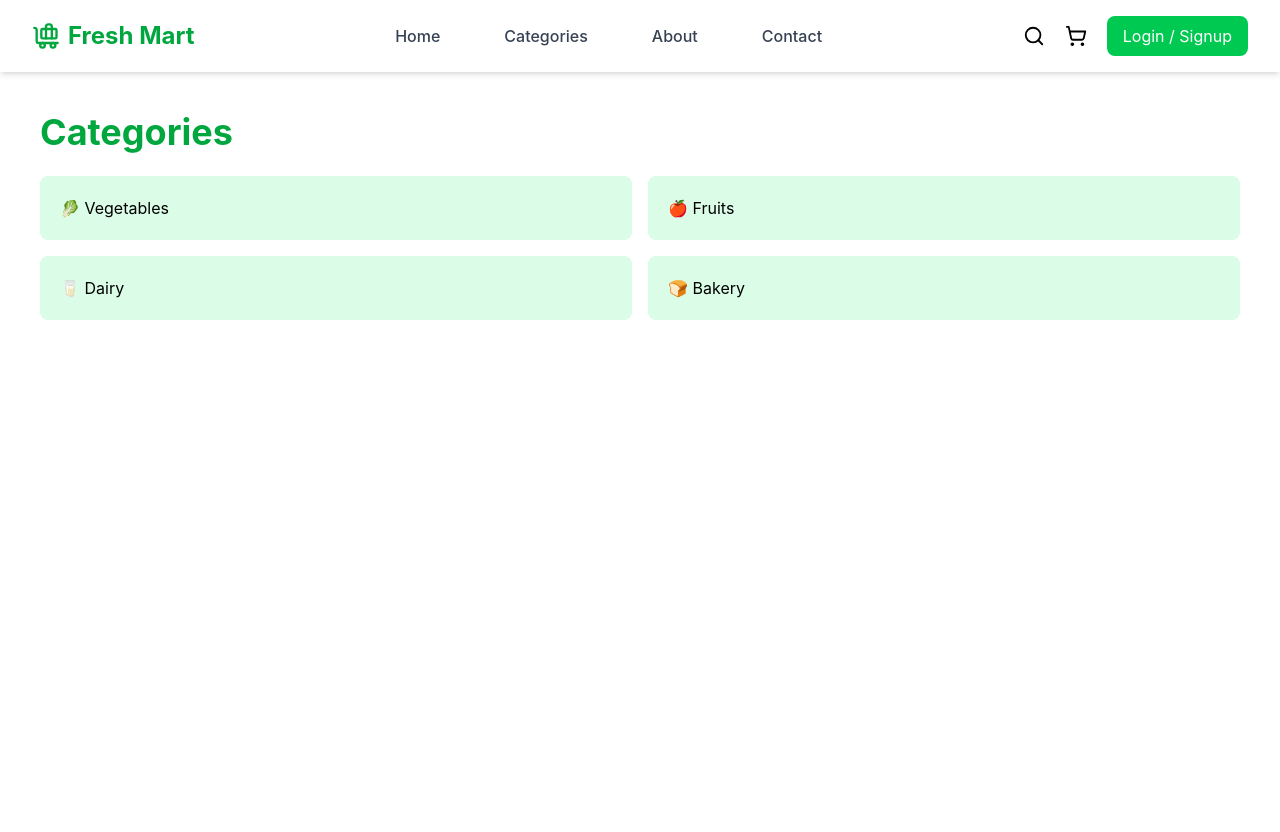
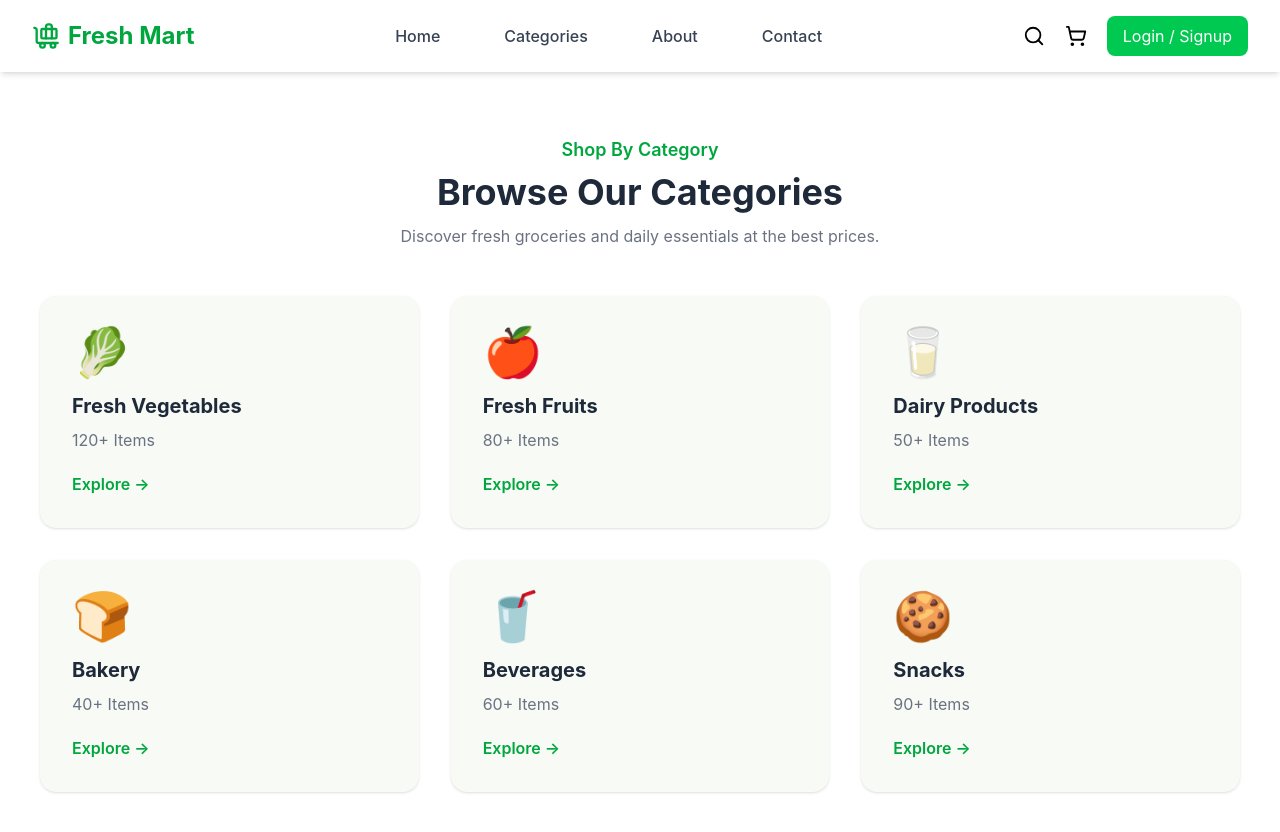
Before and after one commit to waqar-ahmeddev/UniversityProjectMern, a React (Vite) app: page /categories in a window 1280 px wide. Shown: the top 832 px of the page. Before the commit the page ends 800 px from the top, so only its background shows below. Built offline with nearby package versions, Linux system fonts and the light colour scheme.

Commit message:
Categories And About added

```diff
--- a/src/components/Header/About.jsx
+++ b/src/components/Header/About.jsx
@@ -2,16 +2,80 @@ import React from "react";
 
 const About = () => {
   return (
-    <div className="p-10">
-      <h1 className="text-4xl font-bold text-green-600">
-        About Us
-      </h1>
+    <section className="bg-[#F8FCF6] py-16 px-10">
+      {/* Heading */}
+      <div className="text-center">
+        <h3 className="text-green-600 font-semibold text-lg">
+          About Fresh Mart
+        </h3>
 
-      <p className="mt-4 text-gray-600">
-        Fresh Mart is an online grocery delivery platform
-        providing fresh products at affordable prices.
-      </p>
-    </div>
+        <h1 className="text-4xl font-bold text-gray-800 mt-2">
+          Bringing Freshness To Your Doorstep
+        </h1>
+
+        <p className="text-gray-500 mt-4 max-w-3xl mx-auto">
+          Fresh Mart is dedicated to delivering farm-fresh groceries,
+          fruits, vegetables, dairy products, and daily essentials
+          directly to your home with speed, quality, and convenience.
+        </p>
+      </div>
+
+      {/* Content */}
+      <div className="grid md:grid-cols-2 gap-12 items-center mt-16">
+
+        {/* Left */}
+        <div>
+          <img
+            src="https://images.unsplash.com/photo-1542838132-92c53300491e"
+            alt="Fresh Grocery"
+            className="rounded-3xl shadow-xl"
+          />
+        </div>
+
+        {/* Right */}
+        <div>
+          <h2 className="text-3xl font-bold text-gray-800">
+            Why Choose Fresh Mart?
+          </h2>
+
+          <p className="text-gray-600 mt-4">
+            We work directly with trusted farmers and suppliers
+            to ensure that every product reaches you fresh,
+            healthy, and affordable.
+          </p>
+
+          <div className="grid grid-cols-2 gap-6 mt-8">
+            <div className="bg-white p-5 rounded-2xl shadow-md">
+              <h3 className="text-2xl font-bold text-green-600">
+                5000+
+              </h3>
+              <p className="text-gray-500">Products</p>
+            </div>
+
+            <div className="bg-white p-5 rounded-2xl shadow-md">
+              <h3 className="text-2xl font-bold text-green-600">
+                10K+
+              </h3>
+              <p className="text-gray-500">Happy Customers</p>
+            </div>
+
+            <div className="bg-white p-5 rounded-2xl shadow-md">
+              <h3 className="text-2xl font-bold text-green-600">
+                30 Min
+              </h3>
+              <p className="text-gray-500">Fast Delivery</p>
+            </div>
+
+            <div className="bg-white p-5 rounded-2xl shadow-md">
+              <h3 className="text-2xl font-bold text-green-600">
+                100%
+              </h3>
+              <p className="text-gray-500">Fresh Quality</p>
+            </div>
+          </div>
+        </div>
+      </div>
+    </section>
   );
 };
 
--- a/src/components/Header/Categories.jsx
+++ b/src/components/Header/Categories.jsx
@@ -1,19 +1,78 @@
 import React from "react";
 
 const Categories = () => {
+  const categories = [
+    {
+      name: "Fresh Vegetables",
+      icon: "🥬",
+      items: "120+ Items",
+    },
+    {
+      name: "Fresh Fruits",
+      icon: "🍎",
+      items: "80+ Items",
+    },
+    {
+      name: "Dairy Products",
+      icon: "🥛",
+      items: "50+ Items",
+    },
+    {
+      name: "Bakery",
+      icon: "🍞",
+      items: "40+ Items",
+    },
+    {
+      name: "Beverages",
+      icon: "🥤",
+      items: "60+ Items",
+    },
+    {
+      name: "Snacks",
+      icon: "🍪",
+      items: "90+ Items",
+    },
+  ];
+
   return (
-    <div className="p-10">
-      <h1 className="text-4xl font-bold text-green-600">
-        Categories
-      </h1>
+    <section className="bg-white py-16 px-10">
+      {/* Heading */}
+      <div className="text-center">
+        <h3 className="text-green-600 font-semibold text-lg">
+          Shop By Category
+        </h3>
 
-      <div className="mt-6 grid grid-cols-2 gap-4">
-        <div className="bg-green-100 p-5 rounded-lg">🥬 Vegetables</div>
-        <div className="bg-green-100 p-5 rounded-lg">🍎 Fruits</div>
-        <div className="bg-green-100 p-5 rounded-lg">🥛 Dairy</div>
-        <div className="bg-green-100 p-5 rounded-lg">🍞 Bakery</div>
+        <h1 className="text-4xl font-bold mt-2 text-gray-800">
+          Browse Our Categories
+        </h1>
+
+        <p className="text-gray-500 mt-3">
+          Discover fresh groceries and daily essentials at the best prices.
+        </p>
       </div>
-    </div>
+
+      {/* Cards */}
+      <div className="grid grid-cols-1 md:grid-cols-2 lg:grid-cols-3 gap-8 mt-12">
+        {categories.map((item, index) => (
+          <div
+            key={index}
+            className="bg-[#F7FAF5] p-8 rounded-2xl shadow-sm hover:shadow-xl hover:-translate-y-2 transition duration-300 cursor-pointer"
+          >
+            <div className="text-5xl">{item.icon}</div>
+
+            <h2 className="text-xl font-bold mt-4 text-gray-800">
+              {item.name}
+            </h2>
+
+            <p className="text-gray-500 mt-2">{item.items}</p>
+
+            <button className="mt-5 text-green-600 font-semibold">
+              Explore →
+            </button>
+          </div>
+        ))}
+      </div>
+    </section>
   );
 };
 
```
